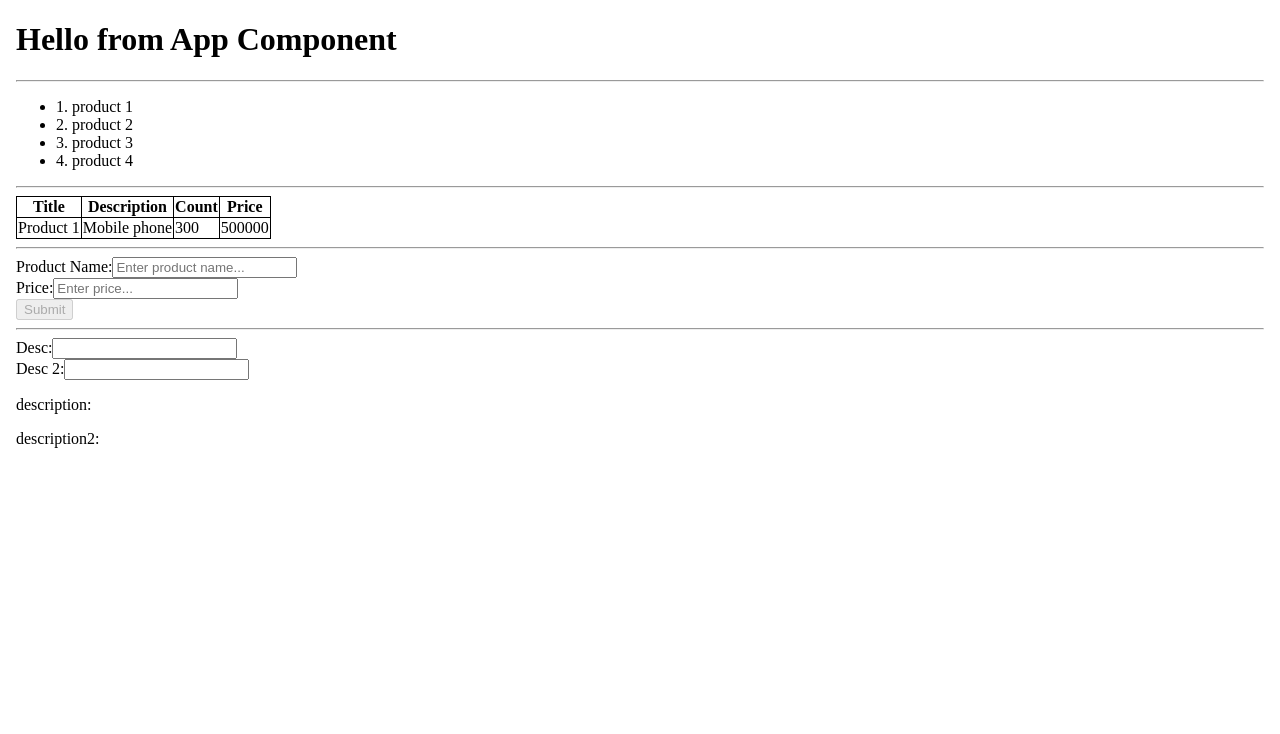
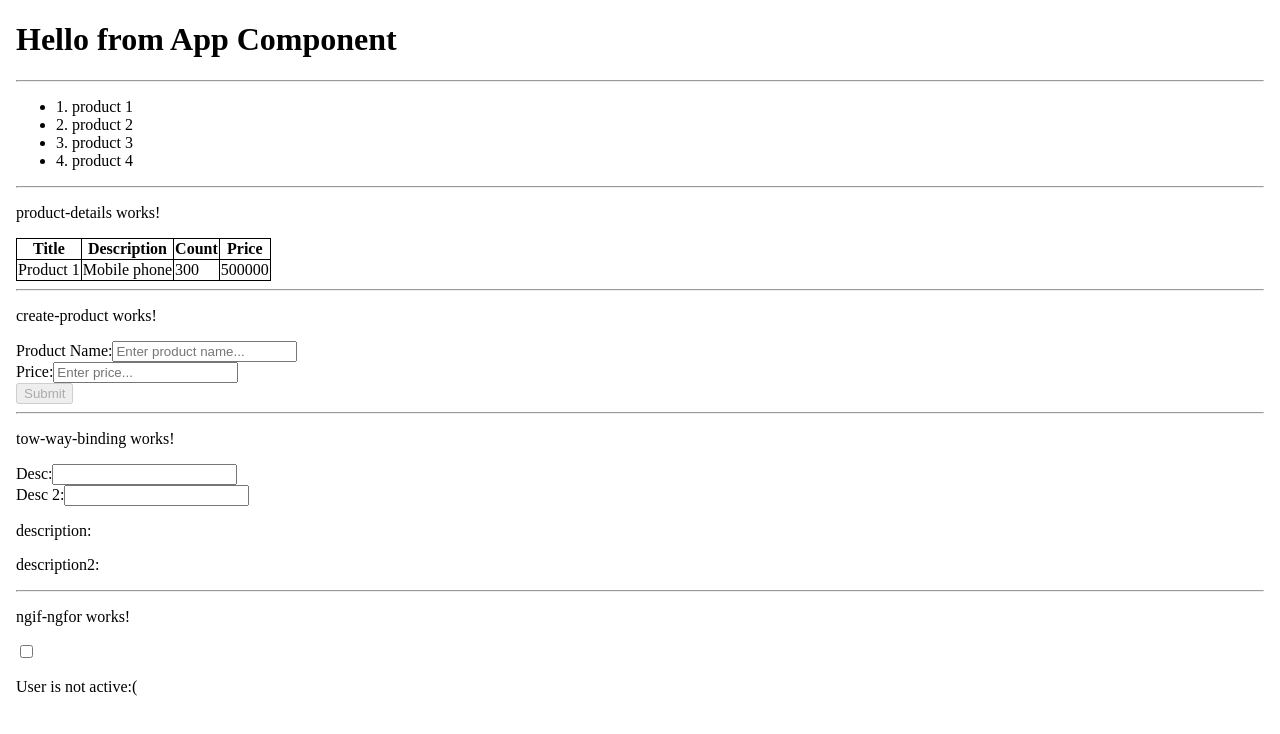
Before and after one commit to MHGalaxy/LearnAngular, an Angular app: page / in a window 1280 px wide. Shown: the top 734 px of the page. Built offline with nearby package versions, Linux system fonts and the light colour scheme.

Commit message:
add ngIf part component

```diff
--- a/src/app/Components/create-product/create-product.component.html
+++ b/src/app/Components/create-product/create-product.component.html
@@ -1,3 +1,5 @@
+<p>create-product works!</p>
+
 <form>
   <label for="ProductName">Product Name:</label>
   <input type="text" id="ProductName" (input)="validateInputs($event, 'name')" placeholder="Enter product name..."/>
--- /dev/null
+++ b/src/app/Components/ngif-ngfor/ngif-ngfor.component.html
@@ -0,0 +1,13 @@
+<p>ngif-ngfor works!</p>
+
+<div>
+  <input type="checkbox" [(ngModel)]="userIsActive" />
+</div>
+
+<div id="user-is-active" *ngIf="userIsActive">
+  <p>User is active:)</p>
+</div>
+
+<div id="user-is-not-active" *ngIf="!userIsActive">
+  <p>User is not active:(</p>
+</div>
--- /dev/null
+++ b/src/app/Components/ngif-ngfor/ngif-ngfor.component.ts
@@ -0,0 +1,17 @@
+import { Component } from '@angular/core';
+import {NgIf} from '@angular/common';
+import {FormsModule} from '@angular/forms';
+
+@Component({
+  selector: 'app-ngif-ngfor',
+  standalone: true,
+  imports: [
+    NgIf,
+    FormsModule
+  ],
+  templateUrl: './ngif-ngfor.component.html',
+  styleUrl: './ngif-ngfor.component.css'
+})
+export class NgifNgforComponent {
+  userIsActive:boolean = false;
+}
--- a/src/app/Components/product-details/product-details.component.html
+++ b/src/app/Components/product-details/product-details.component.html
@@ -1,3 +1,6 @@
+<p>product-details works!</p>
+
+
 <table>
   <thead>
     <tr>
--- a/src/app/Components/tow-way-binding/tow-way-binding.component.html
+++ b/src/app/Components/tow-way-binding/tow-way-binding.component.html
@@ -1,3 +1,5 @@
+<p>tow-way-binding works!</p>
+
 <form>
   <label for="Desc">Desc:</label>
   <input type="text" id="Desc" (input)="handleChangeInput($event)" />
--- a/src/app/app.component.html
+++ b/src/app/app.component.html
@@ -13,5 +13,7 @@
   <app-create-product></app-create-product>
   <hr/>
   <app-tow-way-binding></app-tow-way-binding>
+  <hr/>
+  <app-ngif-ngfor></app-ngif-ngfor>
 </body>
 </html>
--- a/src/app/app.component.ts
+++ b/src/app/app.component.ts
@@ -4,12 +4,13 @@ import {ProductListComponent} from './Components/product-list/product-list.compo
 import {ProductDetailsComponent} from './Components/product-details/product-details.component';
 import {CreateProductComponent} from './Components/create-product/create-product.component';
 import {TowWayBindingComponent} from './Components/tow-way-binding/tow-way-binding.component';
+import {NgifNgforComponent} from './Components/ngif-ngfor/ngif-ngfor.component';
 
 //decorator factory
 @Component({
   selector: 'app-root',
   standalone: true,
-  imports: [RouterOutlet, ProductListComponent, ProductDetailsComponent, CreateProductComponent, TowWayBindingComponent],
+  imports: [RouterOutlet, ProductListComponent, ProductDetailsComponent, CreateProductComponent, TowWayBindingComponent, NgifNgforComponent],
   templateUrl: './app.component.html',
   styleUrl: './app.component.css'
 })
```
Also changed, not shown: src/app/Components/ngif-ngfor/ngif-ngfor.component.css (added), 1 other file (tests, documents, lock files or other folders).
